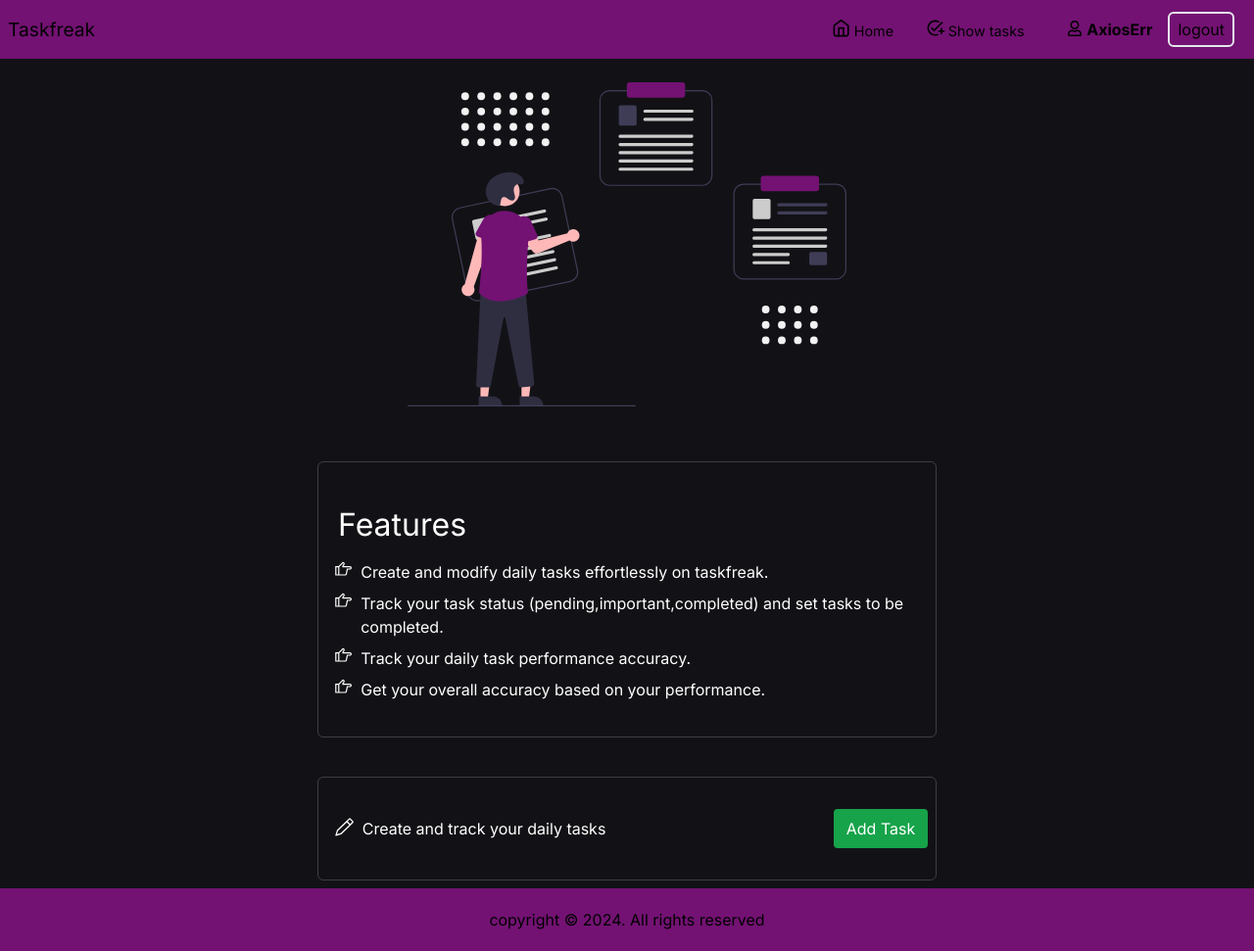
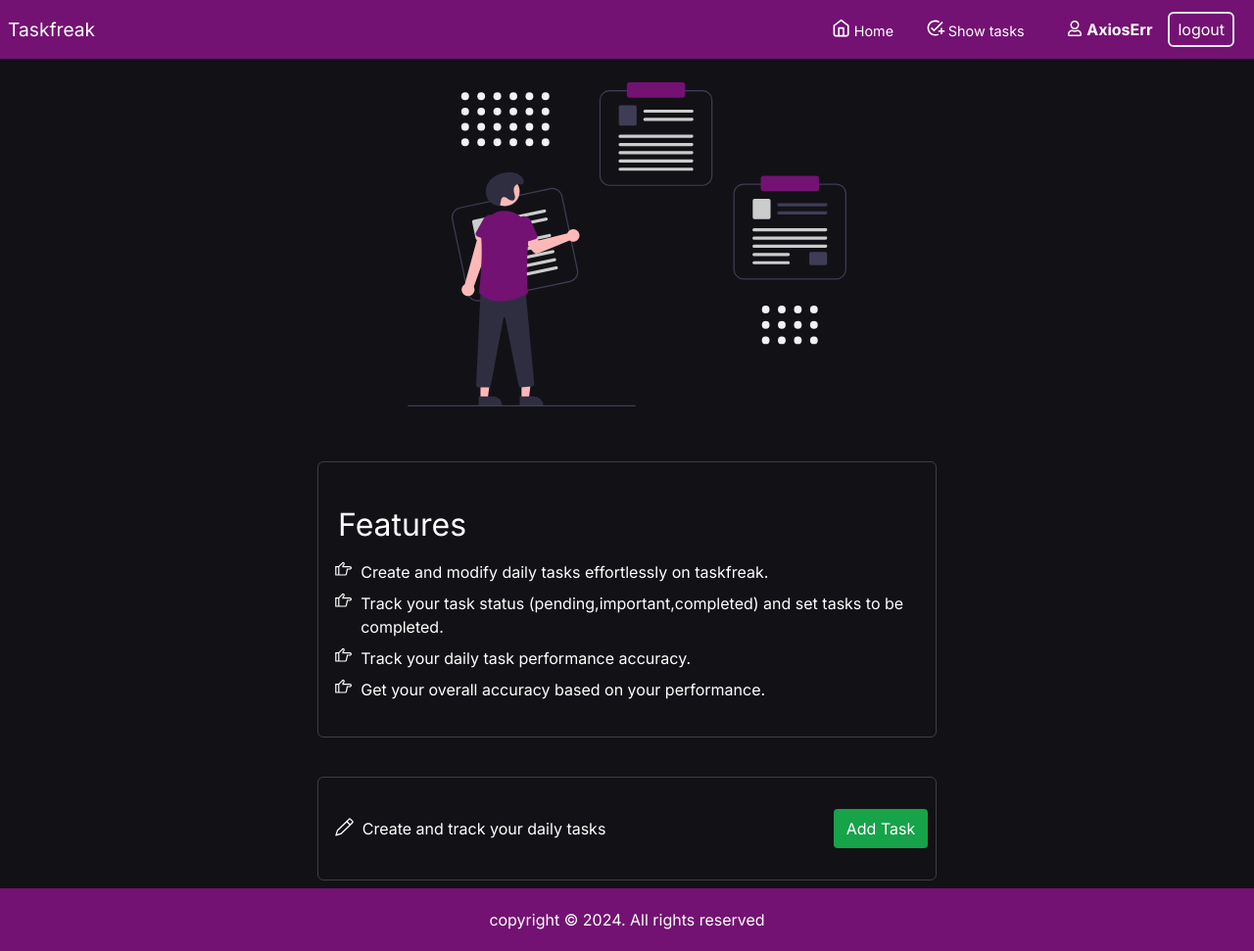
Before and after one commit to Piyush07p/task-manager, a Next.js app: page / in a window 1280 px wide. Shown: the whole page at 98% size. Built offline with nearby package versions, Linux system fonts and the light colour scheme; no server answers.

Commit message:
added white text to components

```diff
--- a/src/app/components/footer.js
+++ b/src/app/components/footer.js
@@ -2,7 +2,7 @@ import React from 'react'
 
 const Footer = () => {
   return (
-    <div className='bg-[#731273] sm:text-[1rem] text-[0.7rem] flex items-center justify-center  w-[100%] sm:h-16 h-14' >
+    <div className='bg-[#731273] text-white sm:text-[1rem] text-[0.7rem] flex items-center justify-center  w-[100%] sm:h-16 h-14' >
        <p>copyright &copy; 2024. All rights reserved</p>
     </div>
   )
--- a/src/app/components/navbar.js
+++ b/src/app/components/navbar.js
@@ -36,7 +36,7 @@ const Navbar = () => {
   return (
     <>
 
-        <nav className='flex items-center justify-between p-2 box-border bg-[#731273] w-[100%]'>
+        <nav className='flex items-center text-white justify-between p-2 box-border bg-[#731273] w-[100%]'>
 
             <div className='flex items-center'>
                <p className='text-[0.8rem] sm:text-[1.2rem]'>Taskfreak</p>
--- a/src/app/components/update.js
+++ b/src/app/components/update.js
@@ -26,7 +26,7 @@ const Update = () => {
         setHidePopup(false)
     }
   return (
-      <section className='w-[100%] my-2  flex justify-center '>
+      <section className='w-[100%] my-2 text-white  flex justify-center '>
         <div className='transition duration-200 border fixed bg-[#121216] text-[0.8rem]  rounded-md p-3 w-[90%] sm:w-[65%] md:w-[55%] md:text-[1rem]'>
           <h1 className='font-bold text-[1rem]'>Edit your task</h1> <br/>
           <form method='PUT'>
```
